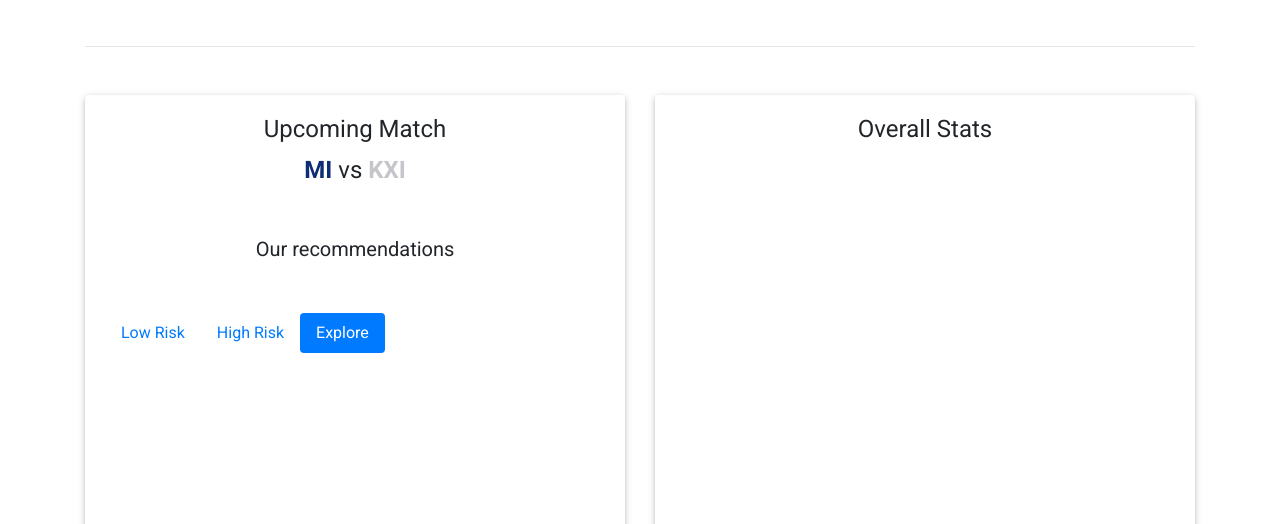
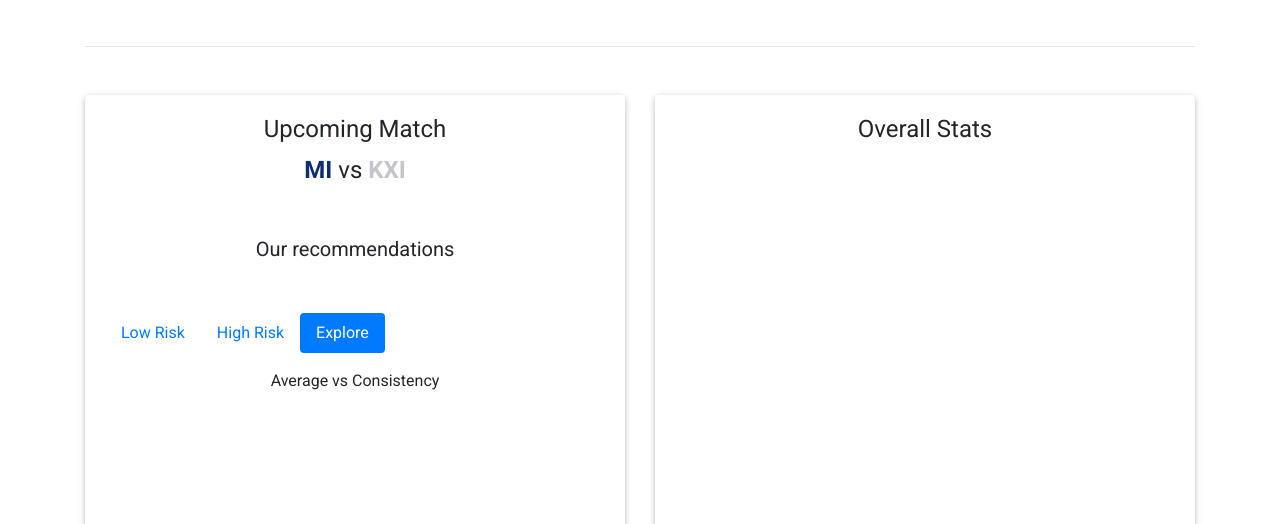
Before and after one commit to ach4l/fantasy_cric, a plain HTML site: page index.html in a window 1280 px wide. Both pictures are taken after a click on the tab "Explore". Shown: the part 273-797 px from the top of the page. Drawn offline with Linux system fonts and the light colour scheme; a script that the page names is missing.

```diff
--- a/index.html
+++ b/index.html
@@ -186,7 +186,9 @@
                     <button type="button" class="btn btn-lg btn-block btn-srh"><span class="kingsText">M Shami</span></button>
                     <button type="button" class="btn btn-lg btn-block btn-srh" ><span class="miText">S Yadav</span> </button>
                   </div>
-                  <div class="tab-pane fade" id="pills-contact" role="tabpanel" aria-labelledby="pills-contact-tab"></div>
+                  <div class="tab-pane fade" id="pills-contact" role="tabpanel" aria-labelledby="pills-contact-tab">
+                    Average vs Consistency
+                  </div>
                 </div>
               </div>
 
@@ -196,9 +198,9 @@
                     <div class="flourish-embed flourish-scatter" data-src="visualisation/4044016" data-url="https://flo.uri.sh/visualisation/4044016/embed" aria-label=""><script src="https://public.flourish.studio/resources/embed.js"></script></div>                  </div>
                   </div>
 
+
                 <div class="card-body">
                   <!--Title-->
-
                   <p class="card-text">This graph helps you understand the tradeoff between high average (vertical axis) and range of scores (horzintal axis). The best players are ones with highest average and lowest range (top left) of this plot. You can use this graph to make your own team.</p>
                 </div>
 
```
Lines whose indentation alone changed are shown as unchanged.
